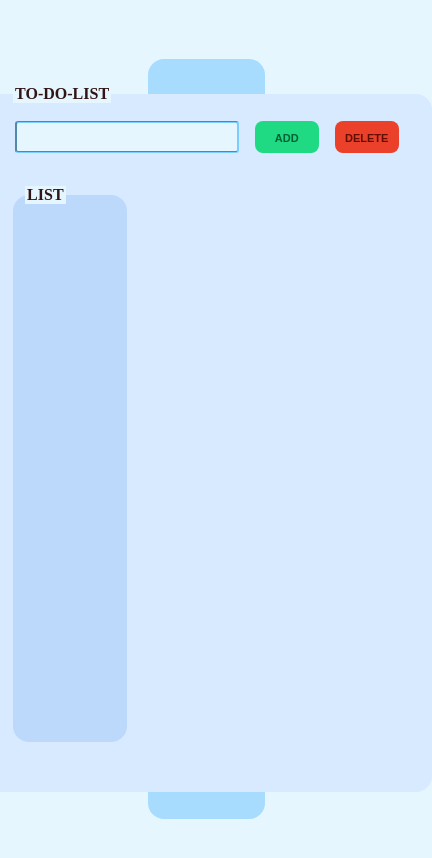
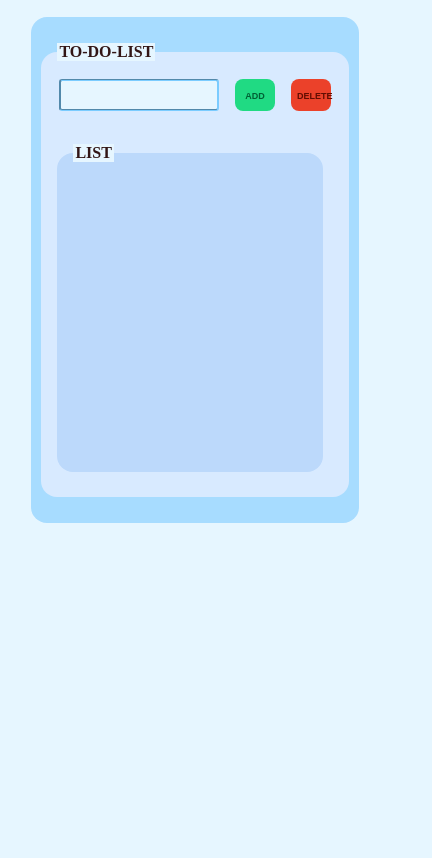
Before and after one commit to nann5an1/To-Do-List, a plain HTML site: page index.html in a window 390 px wide. Shown: the whole page, 432 px wide, since content can reach past the window. Drawn offline with Linux system fonts and the light colour scheme.

Commit message:
4/1 3.01pm

```diff
--- a/style.css
+++ b/style.css
@@ -4,7 +4,7 @@
 }
 .main-bg{
     background-color: rgba(157, 216, 255, 0.852);
-    width: 30vw;
+    width: 40vw;
     height:90vh;
     justify-content: center;
     align-items: center;
@@ -72,6 +72,94 @@
     background-color: transparent;
 }
 
+
+@media screen and (max-width: 1124px) {
+    .main-bg {
+        width: 60vw;
+        height: 80vh;
+        margin: 5vh auto;
+    }
+    #bg-fieldset {
+        width: 50vw;
+        height: 70vh;
+        padding: 1.5rem;
+    }
+    #output-fieldset{
+        width: 45vw;
+        height: 50vh;
+        padding: 1rem;
+    }
+    .btn{
+        width: 6rem;
+        font-size: small;
+    }
+}
+
+@media screen and (max-width: 768px) {
+    .main-bg {
+        width: 80vw;
+        height: 80vh;
+        margin: 5vh auto;
+    }
+    #bg-fieldset {
+        width: 70vw;
+        height: 70vh;
+        padding: 1.5rem;
+    }
+    #output-fieldset{
+        width: 70vw;
+        height: 50vh;
+        padding: 1rem;
+    }
+}
+
+@media screen and (max-width: 480px) {
+    .main-bg {
+        width: 80vw;
+        height: 80vh;
+        margin: 2vh auto;
+    }
+    #bg-fieldset {
+        width: 50vw;
+        height: 70vh;
+        padding: 1rem;
+    }
+    #output-fieldset{
+        width: auto;
+        height: 50vh;
+        padding: 1rem;
+    }
+    .btn{
+        width: 2.5rem;
+        font-size: small;
+    }
+}
+
+@media screen and (max-width: 400px) {
+    .main-bg {
+        width: 84vw;
+        height: 60vh;
+        /* margin: 2vh auto; */
+    }
+    #bg-fieldset {
+        width: 22vw;
+        height: 50vh;
+        /* padding: 1rem; */
+    }
+    #output-fieldset{
+        width: 60vw;
+        height: 35vh;
+        /* padding: 1rem; */
+    }
+    .btn{
+        width: 2.5rem;
+        font-size: small;
+    }
+    #input-text{
+        width: 10rem;
+    }
+}
+
 /*why??*/
 /* p{
     list-style-type: lower-greek;
```
Also changed, not shown: script.js (line endings or trailing spaces).
